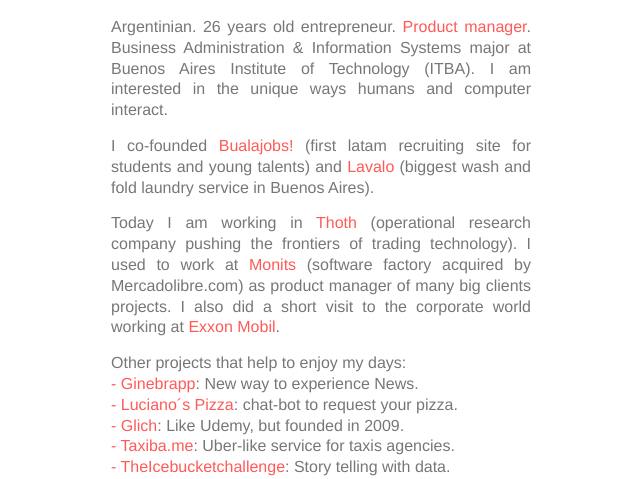
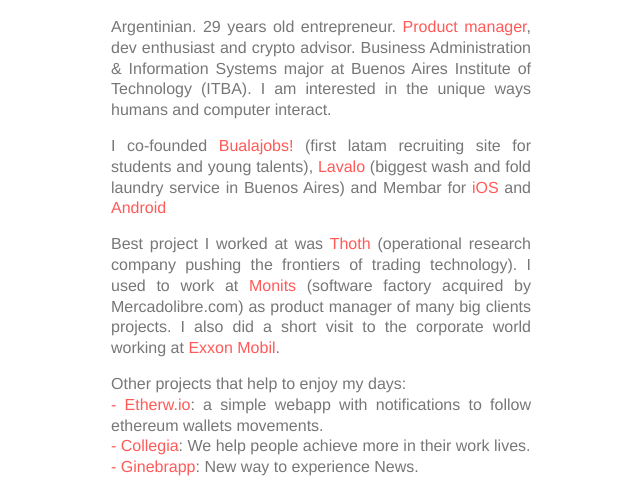
Before and after one commit to brunitob/brunitob.github.io, a plain HTML site: page index.html in a window 1280 px wide. Shown: the part 321-800 px from the top of the page, without its empty margins (319-959 px from the left). Drawn offline with nearby package versions, Linux system fonts and the light colour scheme.

Commit message:
early 2018 upadte

```diff
--- a/index.html
+++ b/index.html
@@ -31,16 +31,18 @@
         </div>
         <div class='main-text text-justify'>
           <p>
-          Argentinian. 26 years old entrepreneur. <a href="https://medium.com/@brunitob/first-thought-are-not-always-the-best-thought-968b23b801f4#.j7vjaxm0p">Product manager</a>. Business Administration & Information Systems major at Buenos Aires Institute of Technology (ITBA). I am interested in the unique ways humans and computer interact.
+          Argentinian. 29 years old entrepreneur. <a href="https://medium.com/@brunitob/first-thought-are-not-always-the-best-thought-968b23b801f4#.j7vjaxm0p">Product manager</a>, dev enthusiast and crypto advisor. Business Administration & Information Systems major at Buenos Aires Institute of Technology (ITBA). I am interested in the unique ways humans and computer interact.
           </p>
           <p>
-          I co-founded <a href="http://www.bualajobs.com/">Bualajobs!</a> (first latam recruiting site for students and young talents) and <a href="http://www.turopalimpia.com">Lavalo</a> (biggest wash and fold laundry service in Buenos Aires).
+          I co-founded <a href="http://www.bualajobs.com/">Bualajobs!</a> (first latam recruiting site for students and young talents), <a href="http://www.turopalimpia.com">Lavalo</a> (biggest wash and fold laundry service in Buenos Aires) and Membar for <a href="https://itunes.apple.com/ar/app/membar/id1217564842?mt=8">iOS</a> and <a href="https://play.google.com/store/apps/details?id=com.tonicmobile&hl=en_US">Android</a>
           </p>
           <p>
-          Today I am working in <a href="http://www.linkedin.com/company/thothio">Thoth</a> (operational research company pushing the frontiers of trading technology). I used to work at <a href="http://www.monits.com/">Monits</a> (software factory acquired by Mercadolibre.com) as product manager of many big clients projects. I also did a short visit to the corporate world working at <a href="http://corporate.exxonmobil.com/">Exxon Mobil</a>.
+          Best project I worked at was <a href="http://www.linkedin.com/company/thothio">Thoth</a> (operational research company pushing the frontiers of trading technology). I used to work at <a href="http://www.monits.com/">Monits</a> (software factory acquired by Mercadolibre.com) as product manager of many big clients projects. I also did a short visit to the corporate world working at <a href="http://corporate.exxonmobil.com/">Exxon Mobil</a>.
           </p>
           <p>
             Other projects that help to enjoy my days: </br>
+            <span class="line">-</span> <a href="http://www.etherw.io">Etherw.io</a>: a simple webapp with notifications to follow ethereum wallets movements.</br>
+            <span class="line">-</span> <a href="http://collegia.io">Collegia</a>: We help people achieve more in their work lives. </br>
             <span class="line">-</span> <a href="http://github.com/brunitob/ginebra">Ginebrapp</a>: New way to experience News. </br>
             <span class="line">-</span> <a href="http://siwa.herokuapp.com/pizza">Luciano´s Pizza</a>: chat-bot to request your pizza. </br>
             <span class="line">-</span> <a href="http://www.linkedin.com/company/540003">Glich</a>: Like Udemy, but founded in 2009.</br>
```
Also changed, not shown: img/avatar.png, img/avatar@2x.png.
